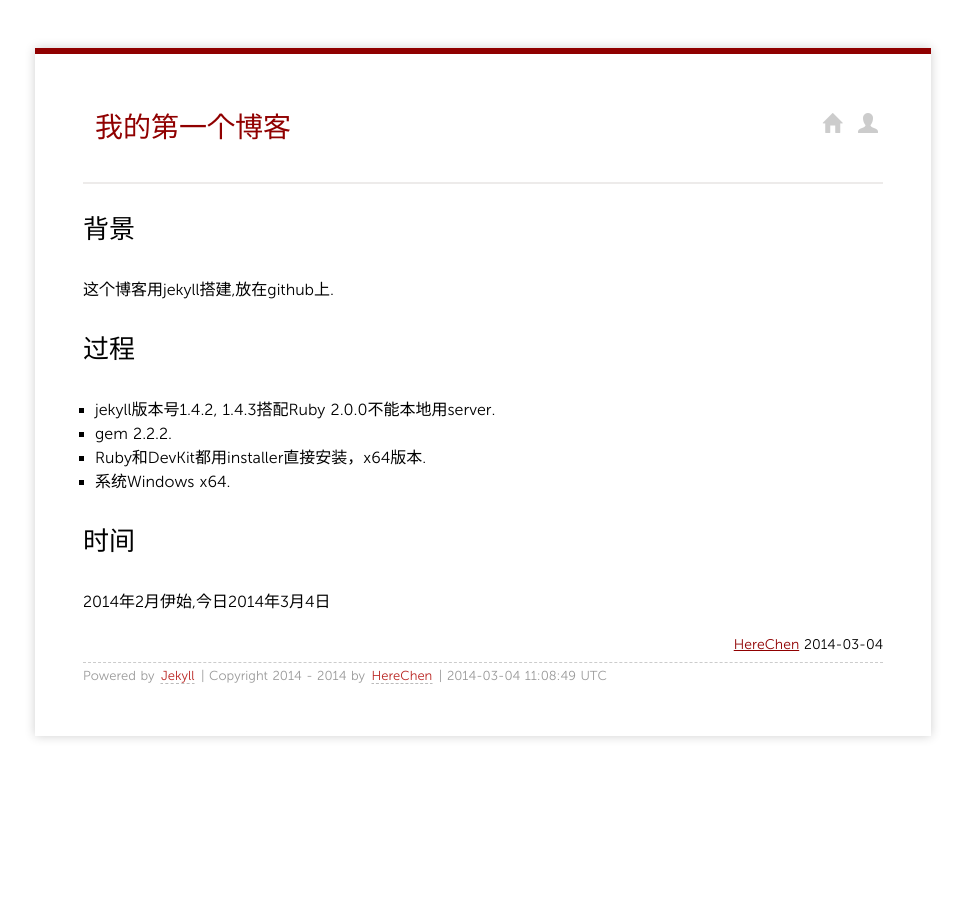
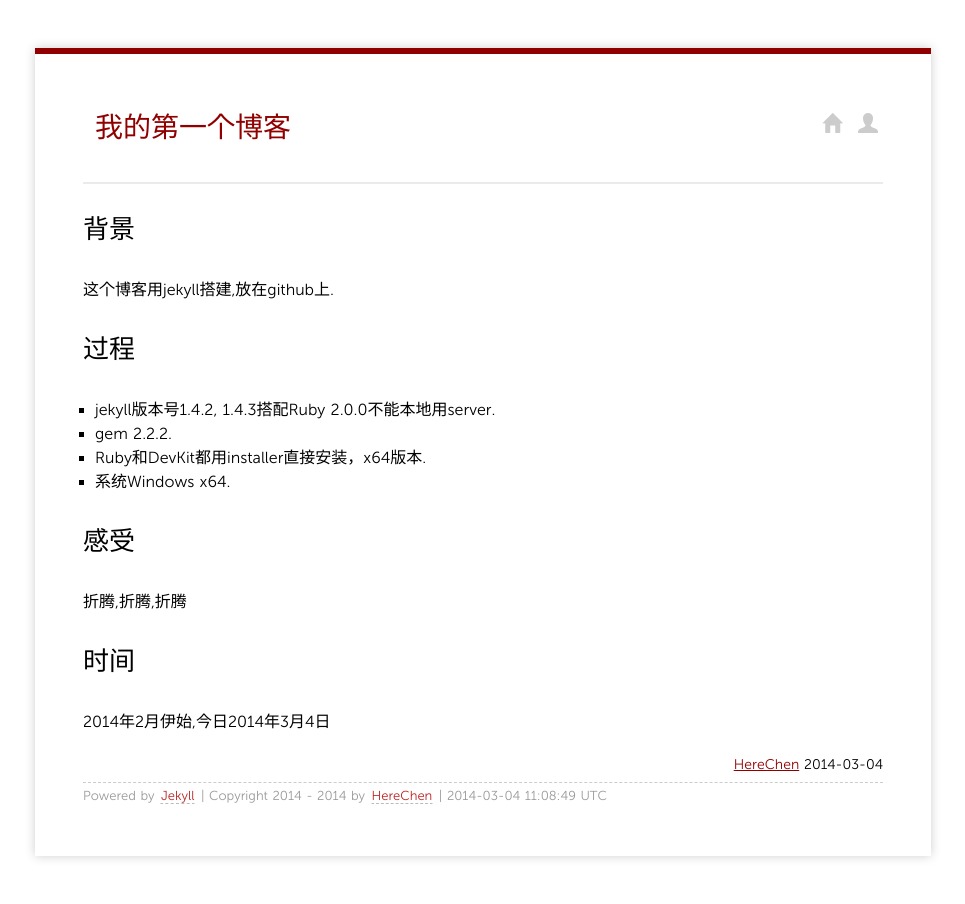
Before and after one commit to Xuezhiyuanlin/herechen.github.io, a Jekyll site: the page built from _posts/2014-04-04-first-blog.md, in a window 1280 px wide. Shown: the whole page, without its empty margins (157-1122 px from the left). Built offline with Jekyll 4.4.1, drawn with Linux system fonts in a browser that asks for light colours.

Commit message:
herechen

```diff
--- a/_posts/2014-04-04-first-blog.md
+++ b/_posts/2014-04-04-first-blog.md
@@ -12,5 +12,8 @@ title: 我的第一个博客
 - Ruby和DevKit都用installer直接安装，x64版本.
 - 系统Windows x64.
 
+## 感受
+折腾,折腾,折腾
+
 ## 时间
 2014年2月伊始,今日2014年3月4日
```
